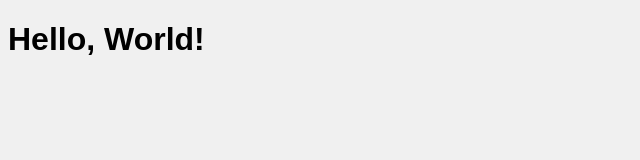
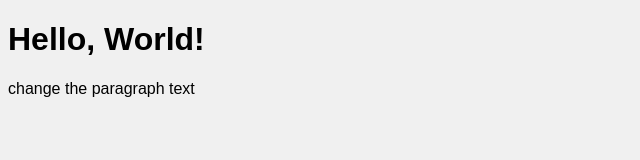
Before and after one commit to gaykhesachin/my-first-repo, a plain HTML site: page index.html in a window 1280 px wide. Shown: the whole page, without its empty margins (0-640 px from the left). Drawn offline with Linux system fonts and the light colour scheme.

Commit message:
Edit the same part of index.html (

```diff
--- a/index.html
+++ b/index.html
@@ -6,5 +6,6 @@
   </head>
   <body>
     <h1>Hello, World!</h1>
+    <p>change the paragraph text</p>
   </body>
 </html>
```
